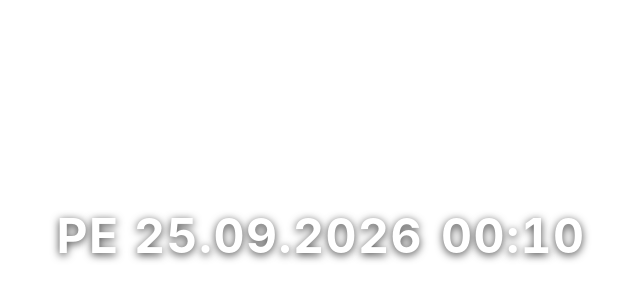
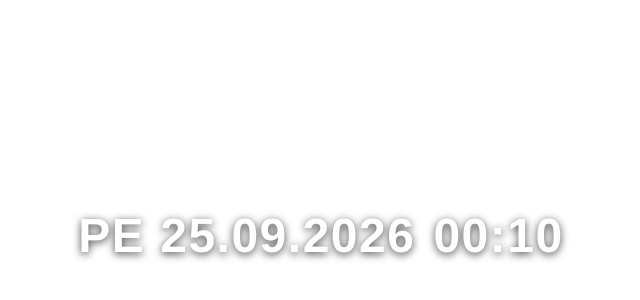
Before and after one commit to saeron92/suomi-obs-kello, a plain HTML site: page suomi_obs_kello.html in a window 1280 px wide. Shown: the part 164-464 px from the top of the page, without its empty margins (319-959 px from the left). Drawn offline with Linux system fonts and the light colour scheme.

Commit message:
Change font-family to 'Helvetica Neue' for consistency

```diff
--- a/suomi_obs_kello.html
+++ b/suomi_obs_kello.html
@@ -17,7 +17,7 @@ body {
   display: flex;
   align-items: center;
   justify-content: center;
-  font-family: Inter, Arial, Helvetica, sans-serif;
+  font-family: "Helvetica Neue", Helvetica, Arial, sans-serif;
   color: white;
 }
 
```
